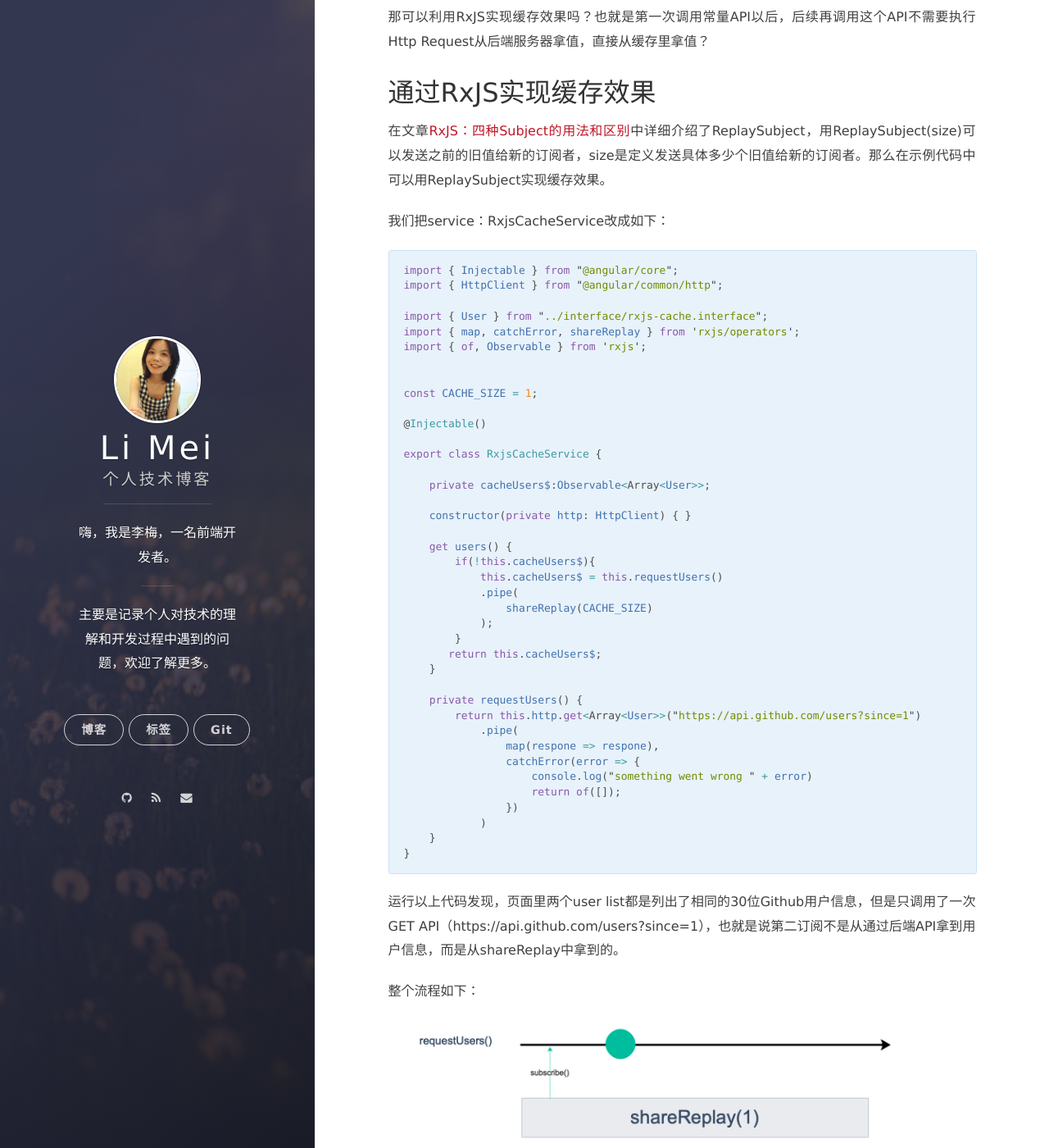
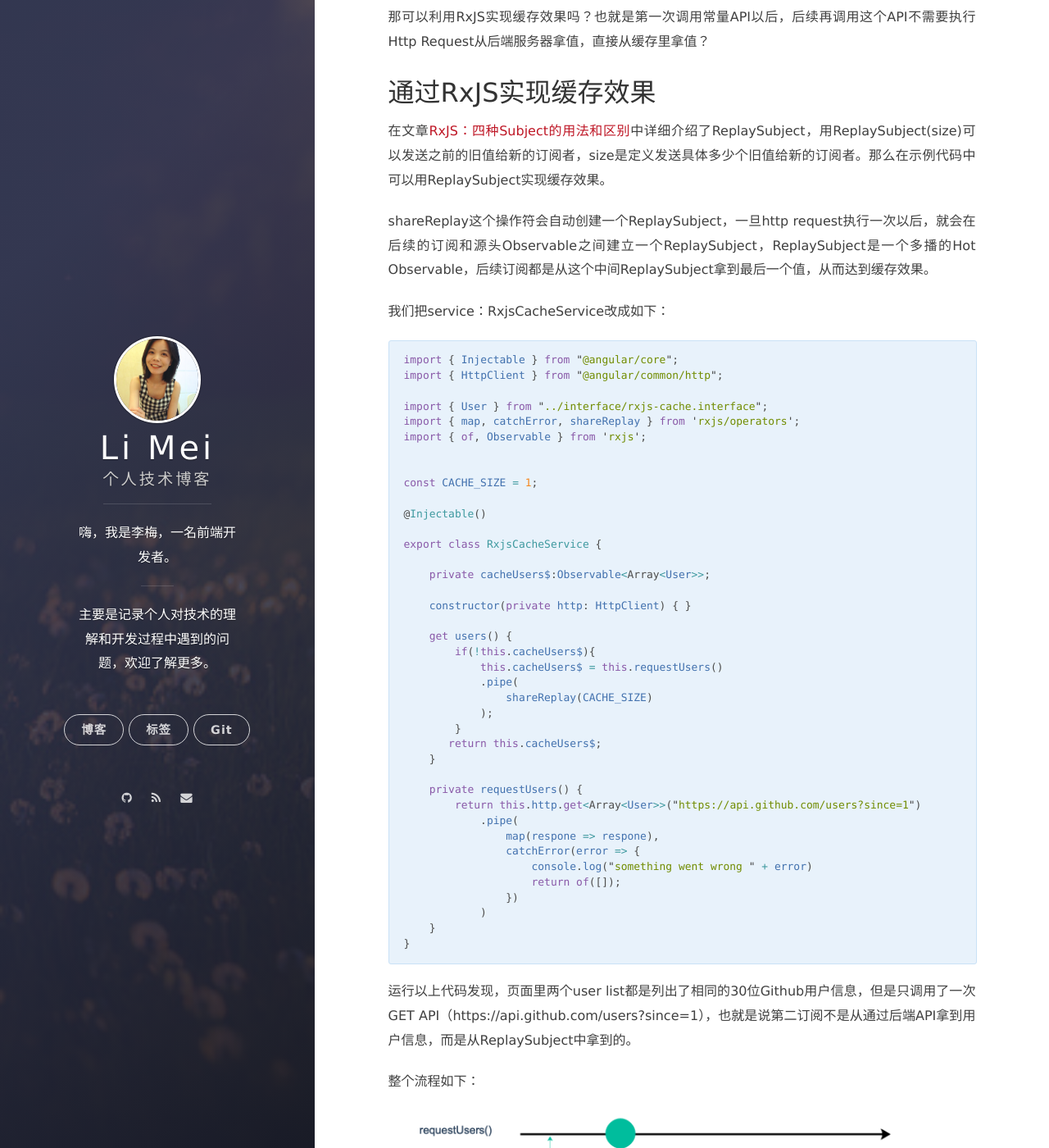
Before and after one commit to LiMeii/LiMeii.github.io, a Jekyll site: the page built from _posts/2019-08-12-rxjs-caching.md, in a window 1280 px wide and 1400 px high, scrolled down 3759 px. Shown: the whole window at 82% size. Built offline with Jekyll 4.4.1, drawn with Linux system fonts in a browser that asks for light colours; nearby versions of some CDN libraries; some of the changed lines change nothing that is shown.

Commit message:
update rxjs cache post

````diff
--- a/_posts/2019-08-12-rxjs-caching.md
+++ b/_posts/2019-08-12-rxjs-caching.md
@@ -158,6 +158,10 @@ F12打开浏览器的DevTools，当前页面会调用两次GET API（https://api
 
 在文章[RxJS：四种Subject的用法和区别](https://limeii.github.io/2019/07/rxjs-subject/)中详细介绍了ReplaySubject，用ReplaySubject(size)可以发送之前的旧值给新的订阅者，size是定义发送具体多少个旧值给新的订阅者。那么在示例代码中可以用ReplaySubject实现缓存效果。
 
+
+shareReplay这个操作符会自动创建一个ReplaySubject，一旦http request执行一次以后，就会在后续的订阅和源头Observable之间建立一个ReplaySubject，ReplaySubject是一个多播的Hot Observable，后续订阅都是从这个中间ReplaySubject拿到最后一个值，从而达到缓存效果。
+
+
 我们把service：RxjsCacheService改成如下：
 
 ```ts
@@ -201,7 +205,7 @@ export class RxjsCacheService {
     }
 }
 ```
-运行以上代码发现，页面里两个user list都是列出了相同的30位Github用户信息，但是只调用了一次GET API（https://api.github.com/users?since=1），也就是说第二订阅不是从通过后端API拿到用户信息，而是从shareReplay中拿到的。
+运行以上代码发现，页面里两个user list都是列出了相同的30位Github用户信息，但是只调用了一次GET API（https://api.github.com/users?since=1），也就是说第二订阅不是从通过后端API拿到用户信息，而是从ReplaySubject中拿到的。
 
 整个流程如下：
 
````
